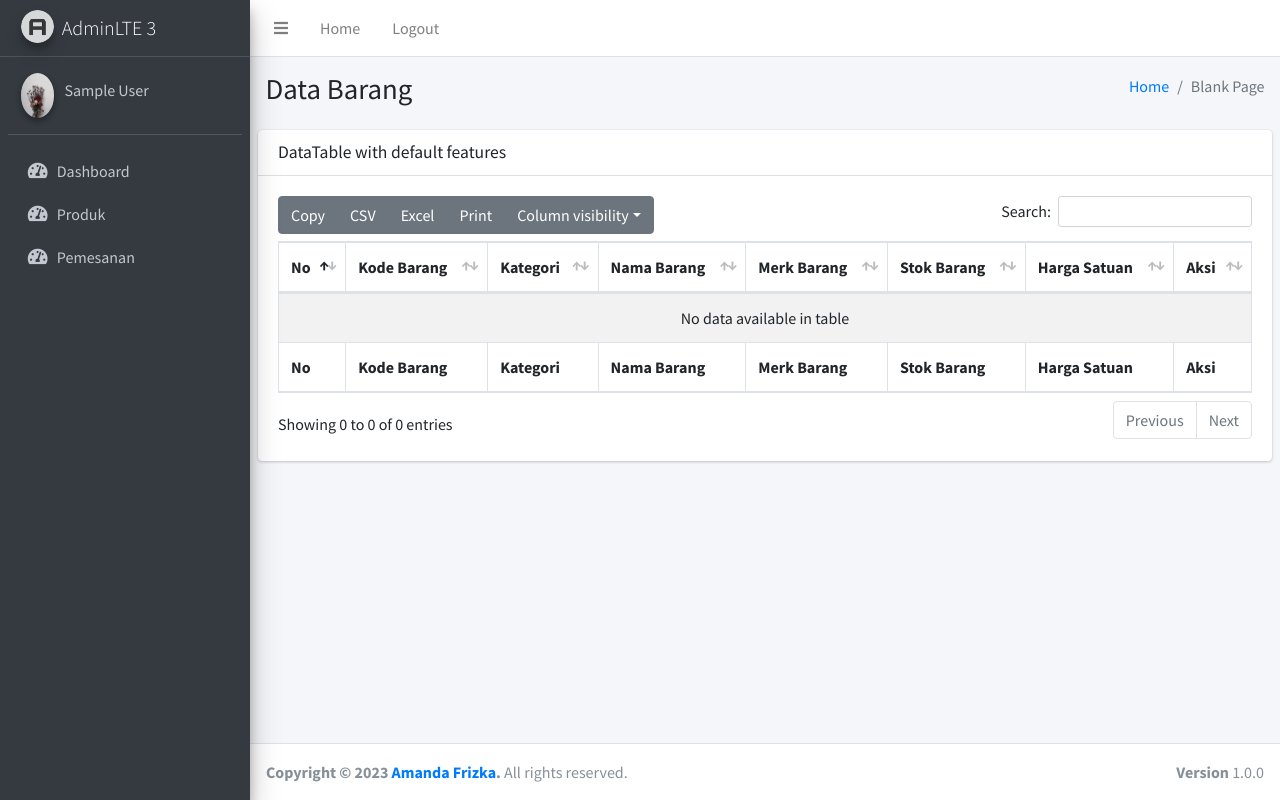
After one commit to amandafrz/projek1, a PHP site: page /tbproduk.php in a window 1280 px wide. The commit adds this page. Run offline with PHP 8.4, Linux system fonts and the light colour scheme; the visitor is signed in with stand-in values (Sample User, id 1); data that the repository does not hold is empty; some libraries are stand-ins or nearby versions.

Commit message:
update tb produk & pesanan

```diff
--- a/sidebar.php
+++ b/sidebar.php
@@ -33,7 +33,7 @@
           </li>
 
           <li class="nav-item">
-            <a href="index.php" class="nav-link">
+            <a href="tbproduk.php" class="nav-link">
               <i class="nav-icon fas fa-tachometer-alt"></i>
               <p>
                Produk
--- /dev/null
+++ b/tbproduk.php
@@ -0,0 +1,171 @@
+<?php
+include_once("cek_login.php");
+?>
+<!DOCTYPE html>
+<html lang="en">
+<head>
+  <meta charset="utf-8">
+  <meta name="viewport" content="width=device-width, initial-scale=1">
+  <title>AdminLTE 3 | Blank Page</title>
+
+  <!-- Google Font: Source Sans Pro -->
+  <link rel="stylesheet" href="https://fonts.googleapis.com/css?family=Source+Sans+Pro:300,400,400i,700&display=fallback">
+  <!-- Font Awesome -->
+  <link rel="stylesheet" href="plugins/fontawesome-free/css/all.min.css">
+  <!-- DataTables -->
+  <link rel="stylesheet" href="plugins/datatables-bs4/css/dataTables.bootstrap4.min.css">
+  <link rel="stylesheet" href="plugins/datatables-responsive/css/responsive.bootstrap4.min.css">
+  <link rel="stylesheet" href="plugins/datatables-buttons/css/buttons.bootstrap4.min.css">
+  <!-- Theme style -->
+  <link rel="stylesheet" href="dist/css/adminlte.min.css">
+</head>
+<body class="hold-transition sidebar-mini">
+<!-- Site wrapper -->
+<div class="wrapper">
+  <!-- Navbar -->
+  <?php include_once('navbar.php') ?>
+  <!-- /.navbar -->
+
+  <!-- Main Sidebar Container -->
+  <?php include_once('sidebar.php') ?>
+
+  <!-- Content Wrapper. Contains page content -->
+  <div class="content-wrapper">
+    <!-- Content Header (Page header) -->
+    <section class="content-header">
+      <div class="container-fluid">
+        <div class="row mb-2">
+          <div class="col-sm-6">
+            <h1>Data Barang</h1>
+          </div>
+          <div class="col-sm-6">
+            <ol class="breadcrumb float-sm-right">
+              <li class="breadcrumb-item"><a href="#">Home</a></li>
+              <li class="breadcrumb-item active">Blank Page</li>
+            </ol>
+          </div>
+        </div>
+      </div><!-- /.container-fluid -->
+    </section>
+
+    <!-- Main content -->
+    <section class="content">
+
+      <!-- Default box -->
+      <div class="card">
+              <div class="card-header">
+                <h3 class="card-title">DataTable with default features</h3>
+              </div>
+              <!-- /.card-header -->
+              <div class="card-body">
+                <table id="example1" class="table table-bordered table-striped">
+                  <thead>
+                  <tr>
+                    <th>No</th>
+                    <th>Kode Barang</th>
+                    <th>Kategori</th>
+                    <th>Nama Barang</th>
+                    <th>Merk Barang</th>
+                    <th>Stok Barang</th>
+                    <th>Harga Satuan</th>
+                    <th>Aksi</th>
+                  </tr>
+                  </thead>
+                  <tbody>
+                  <?php
+                    //1. membuat koneksi
+                    include_once("koneksi.php");
+                    //2. membuat query untuk menampilkan seluruh data
+                    $qry = "SELECT * FROM produk";
+                    //3. menjalankan query
+                    $tampil = mysqli_query($con,$qry);
+                    //4. menampilkan data menggunakan looping foreach
+                    $nomor = 1;
+                    foreach($tampil as $data){
+                    ?>
+                  <tr>
+                    <td><?php echo $nomor++ ?></td>
+                    <td><?php echo $data['kd_brg'] ?></td>
+                    <td><?php echo $data['kategori'] ?></td>
+                    <td><?php echo $data['nama_brg'] ?></td>
+                    <td><?php echo $data['merk_brg'] ?></td>
+                    <td><?php echo $data['stok'] ?></td>
+                    <td><?php echo $data['harga'] ?></td>
+                    <td> 4</td>
+                  </tr>
+                  <?php
+                    }
+                    ?>
+                  </tbody>
+                  <tfoot>
+                  <tr>
+                  <th>No</th>
+                  <th>Kode Barang</th>
+                    <th>Kategori</th>
+                    <th>Nama Barang</th>
+                    <th>Merk Barang</th>
+                    <th>Stok Barang</th>
+                    <th>Harga Satuan</th>
+                    <th>Aksi</th>
+                  </tr>
+                  </tfoot>
+                </table>
+              </div>
+              <!-- /.card-body -->
+            </div>
+      <!-- /.card -->
+
+    </section>
+    <!-- /.content -->
+  </div>
+  <!-- /.content-wrapper -->
+
+  <?php include_once('footer.php')?>
+
+  <!-- Control Sidebar -->
+  <aside class="control-sidebar control-sidebar-dark">
+    <!-- Control sidebar content goes here -->
+  </aside>
+  <!-- /.control-sidebar -->
+</div>
+<!-- ./wrapper -->
+
+<!-- jQuery -->
+<script src="plugins/jquery/jquery.min.js"></script>
+<!-- Bootstrap 4 -->
+<script src="plugins/bootstrap/js/bootstrap.bundle.min.js"></script>
+<!-- DataTables  & Plugins -->
+<script src="plugins/datatables/jquery.dataTables.min.js"></script>
+<script src="plugins/datatables-bs4/js/dataTables.bootstrap4.min.js"></script>
+<script src="plugins/datatables-responsive/js/dataTables.responsive.min.js"></script>
+<script src="plugins/datatables-responsive/js/responsive.bootstrap4.min.js"></script>
+<script src="plugins/datatables-buttons/js/dataTables.buttons.min.js"></script>
+<script src="plugins/datatables-buttons/js/buttons.bootstrap4.min.js"></script>
+<script src="plugins/jszip/jszip.min.js"></script>
+<script src="plugins/pdfmake/pdfmake.min.js"></script>
+<script src="plugins/pdfmake/vfs_fonts.js"></script>
+<script src="plugins/datatables-buttons/js/buttons.html5.min.js"></script>
+<script src="plugins/datatables-buttons/js/buttons.print.min.js"></script>
+<script src="plugins/datatables-buttons/js/buttons.colVis.min.js"></script>
+<!-- AdminLTE App -->
+<script src="dist/js/adminlte.min.js"></script>
+<!-- Page specific script -->
+<script>
+  $(function () {
+    $("#example1").DataTable({
+      "responsive": true, "lengthChange": false, "autoWidth": false,
+      "buttons": ["copy", "csv", "excel", "pdf", "print", "colvis"]
+    }).buttons().container().appendTo('#example1_wrapper .col-md-6:eq(0)');
+    $('#example2').DataTable({
+      "paging": true,
+      "lengthChange": false,
+      "searching": false,
+      "ordering": true,
+      "info": true,
+      "autoWidth": false,
+      "responsive": true,
+    });
+  });
+</script>
+</body>
+</html>
```
Also changed, not shown: tbpesanan.php (added, +168 -0 lines).
